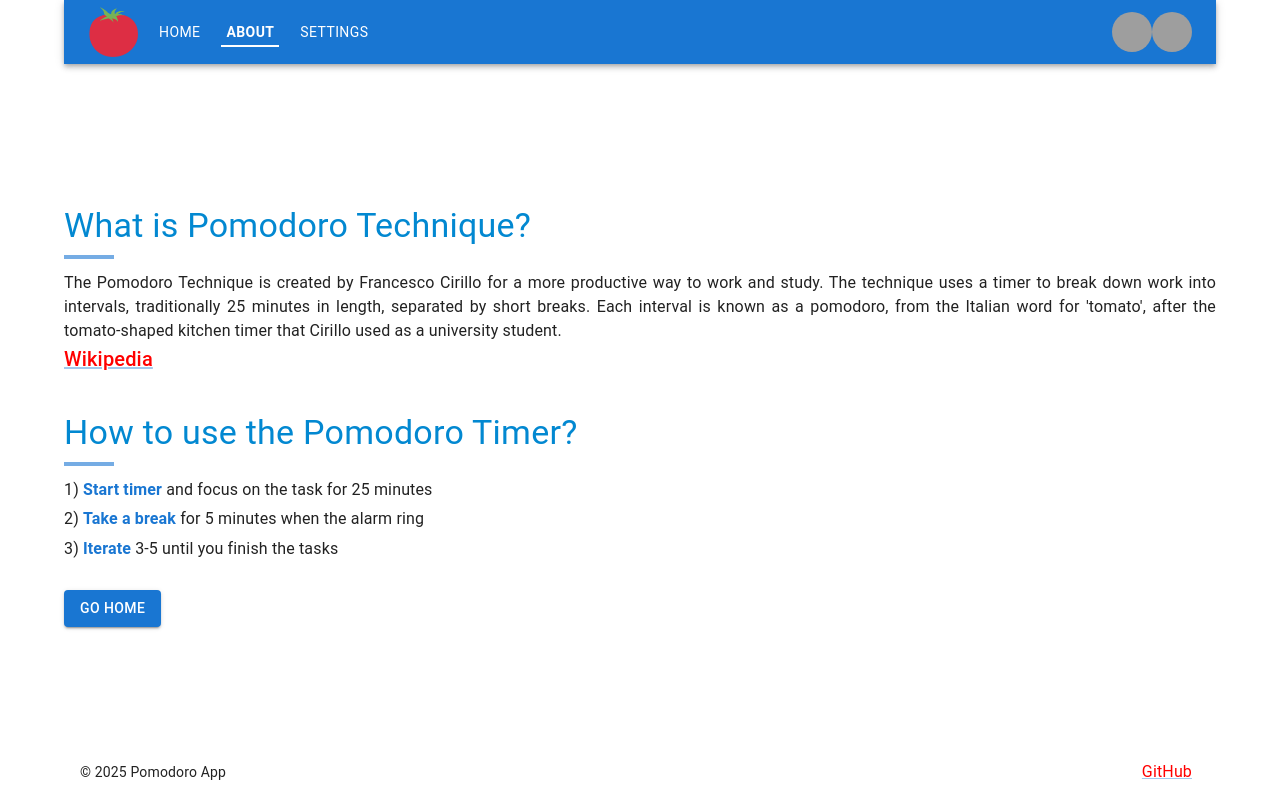
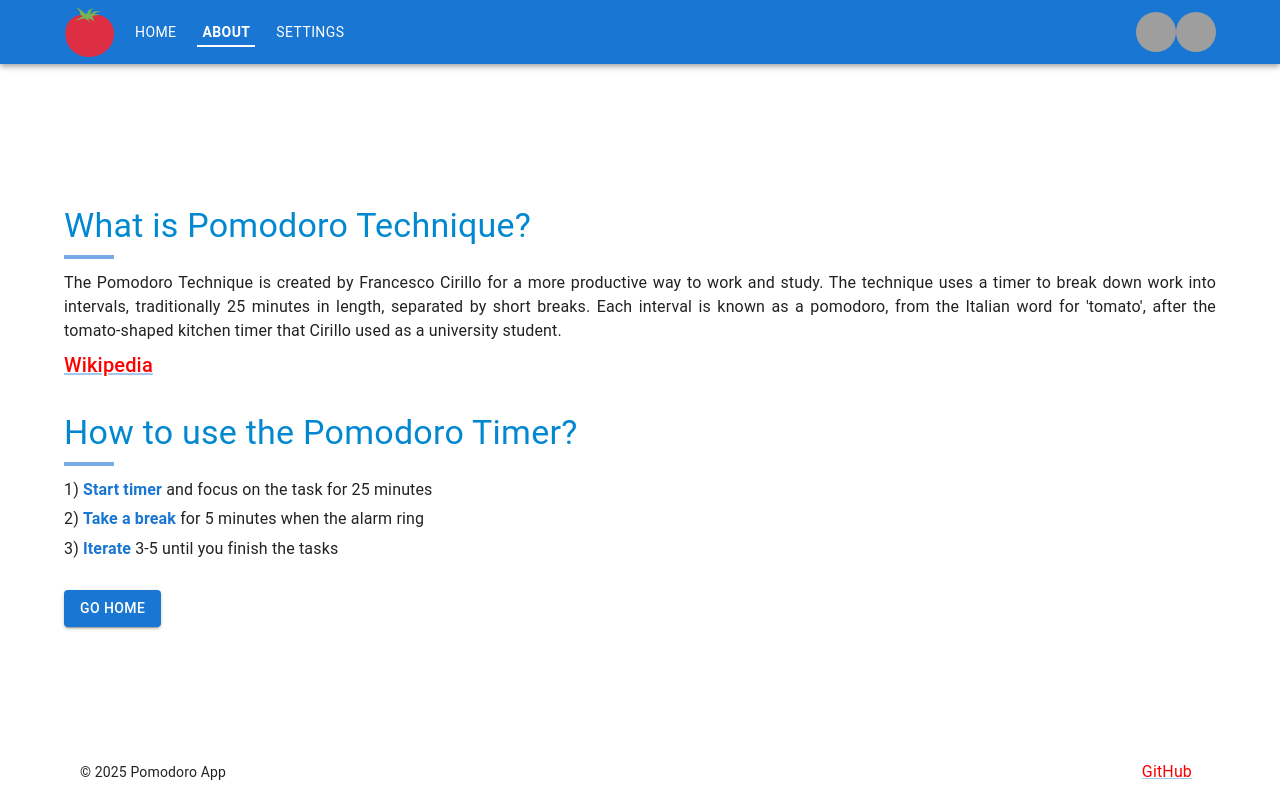
Before and after one commit to IvanovKS/pomodoro, a React (Create React App) app: page /about in a window 1280 px wide. Built offline with nearby package versions, Linux system fonts and the light colour scheme; grey boxes are pictures that could not be loaded.

Commit message:
Add container

```diff
--- a/src/App.jsx
+++ b/src/App.jsx
@@ -4,13 +4,12 @@ import NotFound from './pages/NotFound/NotFound';
 import Settings from './pages/Settings';
 import About from './pages/About';
 import MainLayout from './layouts/MainLayout';
-import { Container, CssBaseline } from '@mui/material';
+import { CssBaseline } from '@mui/material';
 
 function App() {
   return (
     <BrowserRouter>
       <CssBaseline />
-      <Container maxWidth="lg">
       <Routes>
         <Route path="/" element={<MainLayout />}>
           <Route index element={<Home />} />
@@ -19,7 +18,6 @@ function App() {
           <Route path="*" element={<NotFound />} />
         </Route>
       </Routes>
-      </Container>
     </BrowserRouter>
   );
 }
--- a/src/components/Footer.jsx
+++ b/src/components/Footer.jsx
@@ -1,8 +1,9 @@
-import { Box, Typography, Link } from '@mui/material';
+import { Box, Typography, Link, Container } from '@mui/material';
 import React from 'react';
 
 function Footer() {
   return (
+    <Container maxWidth="lg">
       <Box
         component="footer"
         sx={{
@@ -24,6 +25,7 @@ function Footer() {
           </Link>
         </Box>
       </Box>
+    </Container>
   );
 }
 
--- a/src/components/Header.jsx
+++ b/src/components/Header.jsx
@@ -32,9 +32,8 @@ function Header() {
   };
 
   return (
-    <Box sx={{ flexShrink: 0 }}>
-      <AppBar position="static">
-        <Container maxWidth="xl">
+      <AppBar position="static" sx={{ width: '100%', flexShrink: 0 }}>
+        <Container sx={{ width: '100%' }}>
           <Toolbar disableGutters>
             <Link to="/">
               <AvatarImg sx={{ display: { xs: 'none', md: 'flex' }, mr: 1 }} />
@@ -86,9 +85,18 @@ function Header() {
                 ))}
               </Menu>
             </Box>
-            <Link to="/">
-              <AvatarImg sx={{ display: { xs: 'flex', md: 'none' }, mr: 1 }} />
-            </Link>
+            <Box
+              sx={{
+                display: { xs: 'flex', md: 'none' },
+                position: 'absolute',
+                left: '50%',
+                transform: 'translateX(-50%)',
+              }}
+            >
+              <Link to="/">
+                <AvatarImg />
+              </Link>
+            </Box>
             <Box sx={{ flexGrow: 1, display: { xs: 'none', md: 'flex' } }}>
               {pages.map((page) => (
                 <Button
@@ -129,7 +137,6 @@ function Header() {
           </Toolbar>
         </Container>
       </AppBar>
-    </Box>
   );
 }
 
--- a/src/pages/About/About.jsx
+++ b/src/pages/About/About.jsx
@@ -1,9 +1,17 @@
 import React from 'react';
-import { Box, Typography, Link, Button } from '@mui/material';
+import { Box, Typography, Link, Button, Container } from '@mui/material';
 import PointsForUsing from './PointsForUsing';
 
 function About() {
   return (
+    <Container
+      maxWidth="lg"
+      sx={{
+        display: 'flex',
+        flexDirection: 'column',
+        justifyContent: 'center',
+      }}
+    >
       <Box
         sx={{
           width: '100%',
@@ -41,10 +49,11 @@ function About() {
         >
           The Pomodoro Technique is created by Francesco Cirillo for a more
           productive way to work and study. The technique uses a timer to break
-        down work into intervals, traditionally 25 minutes in length, separated
-        by short breaks. Each interval is known as a pomodoro, from the Italian
-        word for 'tomato', after the tomato-shaped kitchen timer that Cirillo
-        used as a university student.
+          down work into intervals, traditionally 25 minutes in length,
+          separated by short breaks. Each interval is known as a pomodoro, from
+          the Italian word for 'tomato', after the tomato-shaped kitchen timer
+          that Cirillo used as a university student.
+        </Typography>
         <Typography variant="h6" gutterBottom>
           <Link
             href="https://en.wikipedia.org/wiki/Pomodoro_Technique"
@@ -53,7 +62,6 @@ function About() {
           >
             Wikipedia
           </Link>
-        </Typography>
         </Typography>
         <Typography
           variant="h4"
@@ -101,6 +109,7 @@ function About() {
           Go home
         </Button>
       </Box>
+    </Container>
   );
 }
 
--- a/src/pages/Home/Home.jsx
+++ b/src/pages/Home/Home.jsx
@@ -1,7 +1,12 @@
+import { Container } from '@mui/material';
 import React from 'react';
 
 function Home() {
-  return <div>Home</div>;
+  return (
+    <Container maxWidth="lg">
+      <div>Home</div>
+    </Container>
+  );
 }
 
 export default Home;
--- a/src/pages/NotFound/NotFound.jsx
+++ b/src/pages/NotFound/NotFound.jsx
@@ -1,10 +1,11 @@
 import React from 'react';
-import { Box, Button } from '@mui/material';
+import { Box, Button, Container } from '@mui/material';
 import Lottie from 'lottie-react';
 import notFoundAnimation from '../../assets/animations/notFound.json';
 
 function NotFound() {
   return (
+    <Container maxWidth="lg">
       <Box
         sx={{
           width: '100%',
@@ -30,6 +31,7 @@ function NotFound() {
           Go home
         </Button>
       </Box>
+    </Container>
   );
 }
 
--- a/src/pages/Settings/Settings.jsx
+++ b/src/pages/Settings/Settings.jsx
@@ -1,7 +1,12 @@
+import { Container } from '@mui/material';
 import React from 'react';
 
 function Settings() {
-  return <div>Settings</div>;
+  return (
+    <Container maxWidth="lg">
+      <div>Settings</div>
+    </Container>
+  );
 }
 
 export default Settings;
```
Lines whose indentation alone changed are shown as unchanged.
